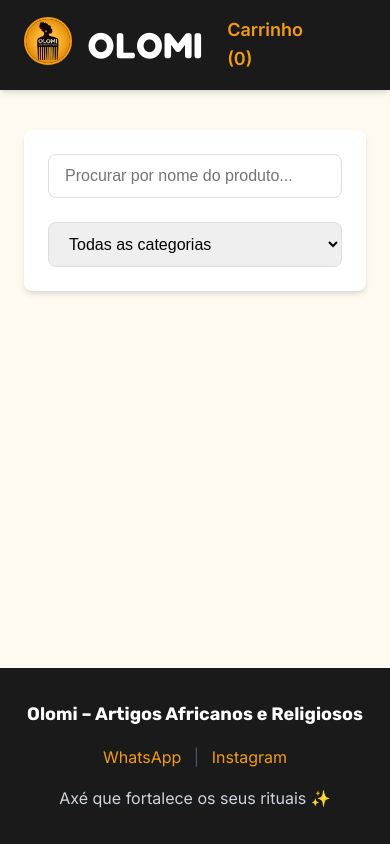
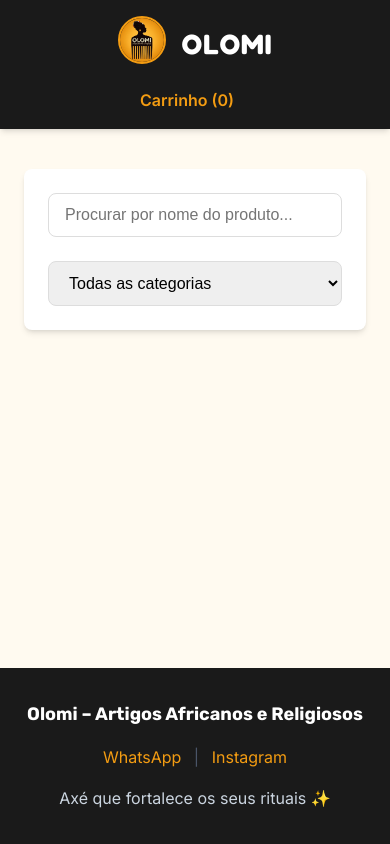
Before and after one commit to olomistore/olomi, a plain HTML site: page public/index.html in a window 390 px wide. Drawn offline with Linux system fonts and the light colour scheme; some packages are replaced by stand-ins of ours; a script that the page names is missing.

Commit message:
feat(layout): Adiciona responsividade ao cabeçalho

```diff
--- a/public/css/style.css
+++ b/public/css/style.css
@@ -218,3 +218,21 @@ button:disabled:hover { background-color: #bdc3c7; }
 @media (min-width: 992px) {
     .cart-layout { grid-template-columns: 2fr 1fr; align-items: flex-start; }
 }
+
+/* AJUSTE DE RESPONSIVIDADE PARA O CABEÇALHO */
+@media (max-width: 767px) {
+    .site-header .container {
+        flex-direction: column;
+        gap: 1rem;
+    }
+    .logo-area h1 {
+        font-size: 1.75rem;
+    }
+    nav {
+        width: 100%;
+        justify-content: center;
+    }
+    .cart-link, .nav-link {
+        font-size: 1rem;
+    }
+}
```
